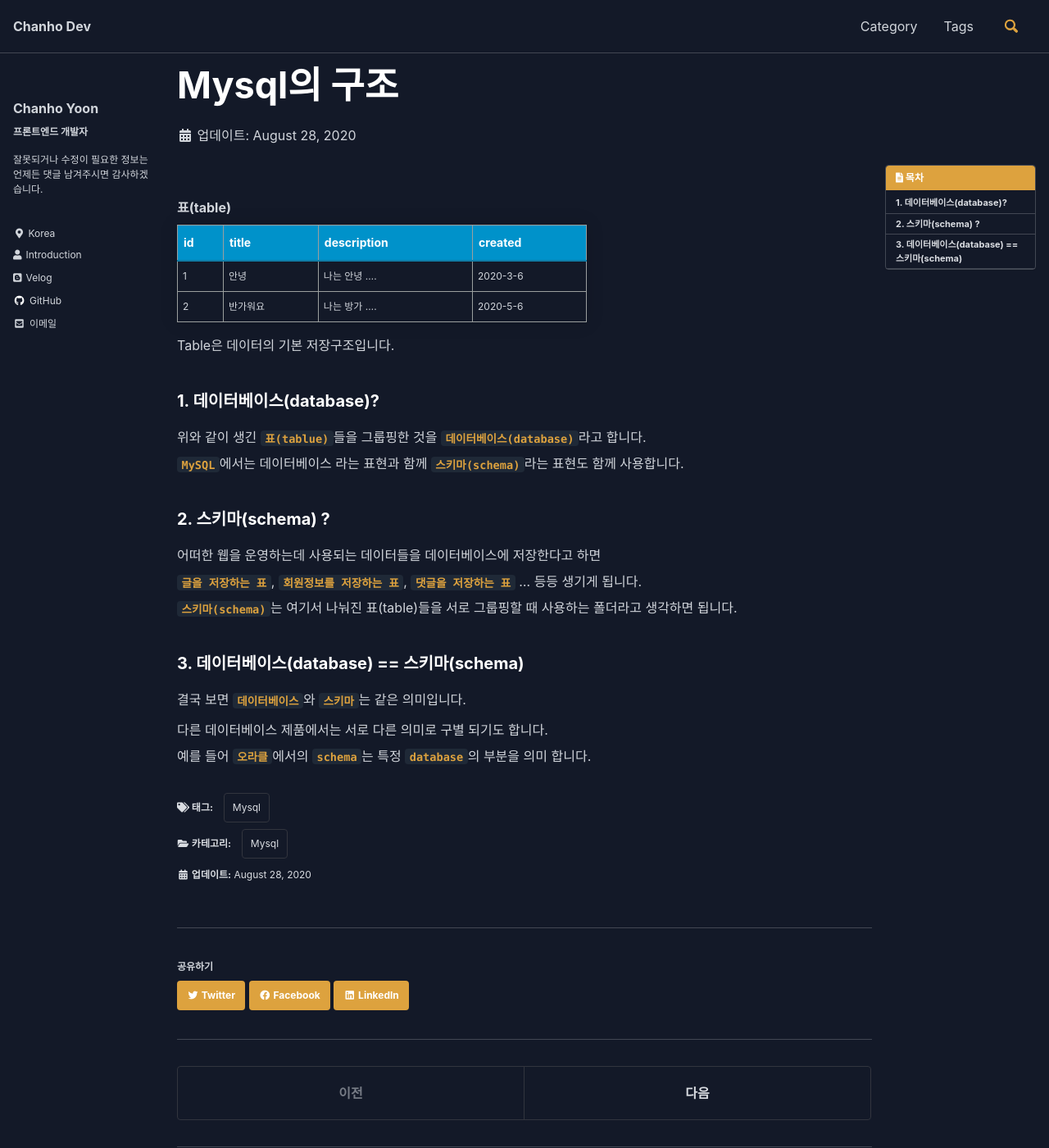
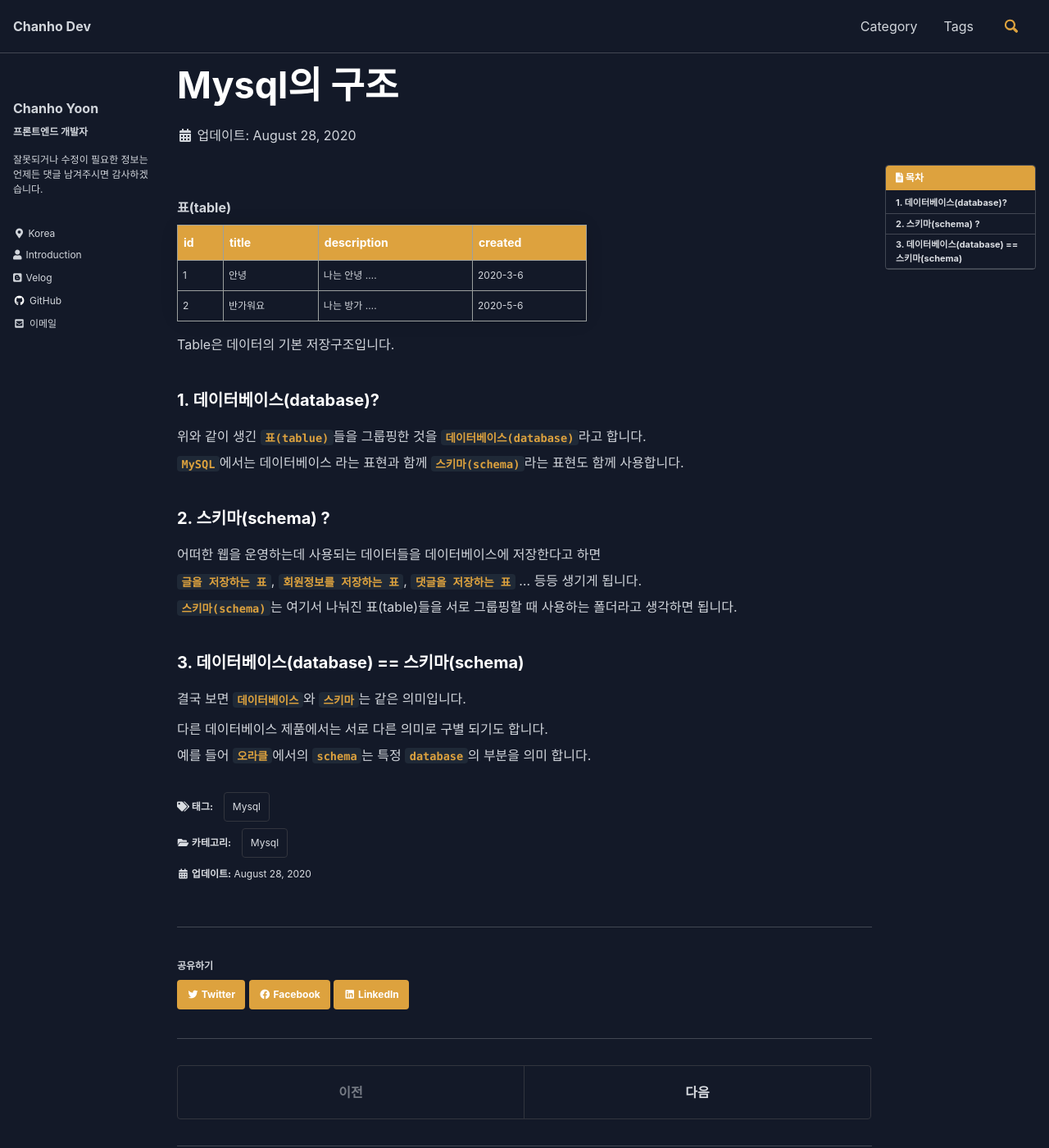
Before and after one commit to chanho-Yoon/chanho-Yoon.github.io, a Jekyll site: the page built from _posts/2020-08-28-mysql-structure.md, in a window 1280 px wide and 1400 px high. Shown: the whole window at 82% size. Built offline with Jekyll 4.4.1, drawn with Linux system fonts in a browser that asks for light colours; cached includes are drawn as plain includes; comment, search, counter and statistics services are not loaded.

Commit message:
Modify: table thead bgcolor 수정

```diff
--- a/_sass/minimal-mistakes/_tables.scss
+++ b/_sass/minimal-mistakes/_tables.scss
@@ -17,7 +17,7 @@ table {
   border-collapse: collapse;
   box-shadow: 0 0 20px rgba(0, 0, 0, 0.15);
   overflow-x: auto;
-
+  border-radius: 15px !important;
   & + table {
     margin-top: 1em;
   }
@@ -30,8 +30,8 @@ table {
 
 thead {
   //background-color: $border-color;
-  background-color: #0092ca;
-  border-bottom: 2px solid mix(#3b3b3b, #0092ca, 25%);
+  background-color: #dda23e;
+  //border-bottom: 3px solid mix(#965a00, #dda23e, 25%);
   color: #ffffff;
   font-size: 14px;
   font-weight: bold;
```
